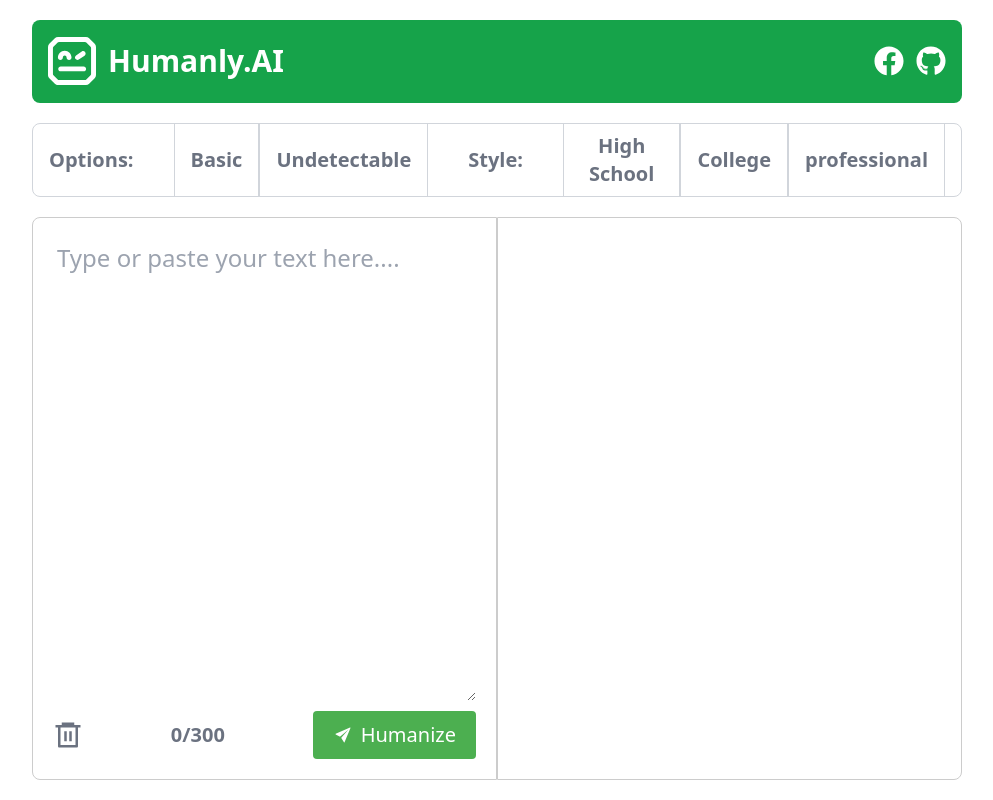
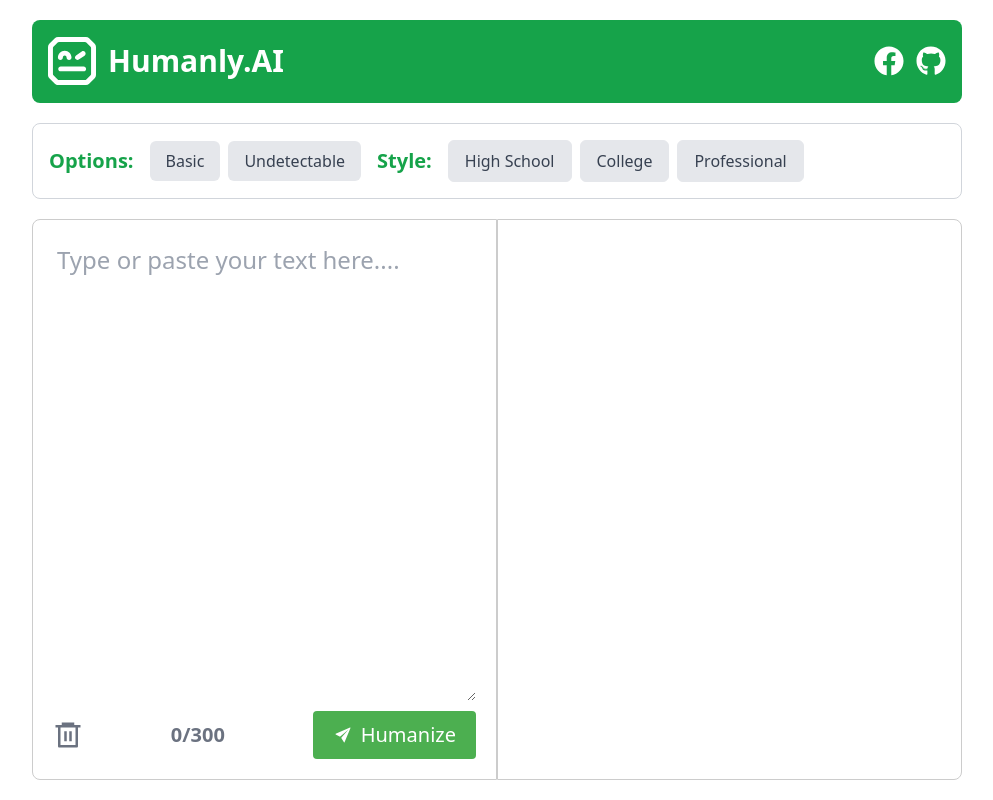
Before and after one commit to urkiddennn/Humanly, a React (Vite) app: page / in a window 1280 px wide. Shown: the whole page, without its empty margins (143-1136 px from the left). Built offline with nearby package versions, Linux system fonts and the light colour scheme.

Commit message:
UI updated

```diff
--- a/src/components/Modes.jsx
+++ b/src/components/Modes.jsx
@@ -8,7 +8,7 @@
   const styleOptions = [
     { label: "High School", value: "High School" },
     { label: "College", value: "College" },
-    { label: "professional", value: "professional" },
+    { label: "Professional", value: "Professional" },
   ];
   const [value, setValue] = useState("");
   const [styles, setStyle] = useState("");
@@ -18,25 +18,28 @@
     onModeChange(option.value);
     console.log("Mode changed to:", option.value);
   };
-  const handleStyleClick = (styleOptions) => {
-    setStyle(styleOptions.value);
-    onWritingStyleChange(styleOptions.value);
-    console.log("Style change to:", styleOptions.value);
+
+  const handleStyleClick = (styleOption) => {
+    setStyle(styleOption.value);
+    onWritingStyleChange(styleOption.value);
+    console.log("Style changed to:", styleOption.value);
   };
 
   return (
-    <div className="pl-4 pr-4 md:w-3/4 w-full md:h-24 h-12 border border-gray-300 rounded-lg flex justify-start gap-10 items-center">
-      <h1 className="text-md md:text-xl text-gray-500 font-semibold">
+    <div className="p-4 w-full flex  md:flex-row flex-col md:w-3/4 border border-gray-300 rounded-lg justify-start md:items-center items-start">
+      {/* Options Section */}
+      <div className="flex flex-col md:flex-row gap-4 mb-2 md:mb-0 md:items-center">
+        <h1 className="text-lg md:text-xl text-green-600 font-semibold">
           Options:
         </h1>
-      <div className="flex h-full">
+        <div className="flex flex-wrap gap-2">
           {options.map((option) => (
             <button
               key={option.value}
-            className={`border-r border-l border-t-0 border-b-0 font-semibold text-sm  md:text-xl border-gray-300 px-4 py-2 h-full ${
+              className={`px-4 py-2 rounded-md text-sm md:text-base font-medium ${
                 value === option.value
                   ? "bg-green-600 text-white"
-                : "text-gray-500"
+                  : "bg-gray-200 text-gray-700 hover:bg-gray-300"
               }`}
               onClick={() => handleClick(option)}
             >
@@ -44,15 +47,20 @@
             </button>
           ))}
         </div>
-      <h1 className="text-md md:text-xl text-gray-500 font-semibold">Style:</h1>
-      <div className="flex h-full">
+      </div>
+
+      <div className="flex flex-col md:ml-4 ml-0 md:flex-row gap-4 md:items-center">
+        <h1 className="text-lg md:text-xl text-green-600 font-semibold text-start">
+          Style:
+        </h1>
+        <div className="flex flex-wrap gap-2 ">
           {styleOptions.map((style) => (
             <button
               key={style.value}
-            className={`border-r border-l border-t-0 border-b-0 font-semibold text-sm  md:text-xl border-gray-300 px-4 py-2 h-full ${
+              className={`px-4 py-2 border rounded-md text-sm md:text-base font-medium ${
                 styles === style.value
                   ? "bg-green-600 text-white"
-                : "text-gray-500"
+                  : "bg-gray-200 text-gray-700 hover:bg-gray-300"
               }`}
               onClick={() => handleStyleClick(style)}
             >
@@ -61,6 +69,7 @@
           ))}
         </div>
       </div>
+    </div>
   );
 }
 
```
Lines whose indentation alone changed are shown as unchanged.
